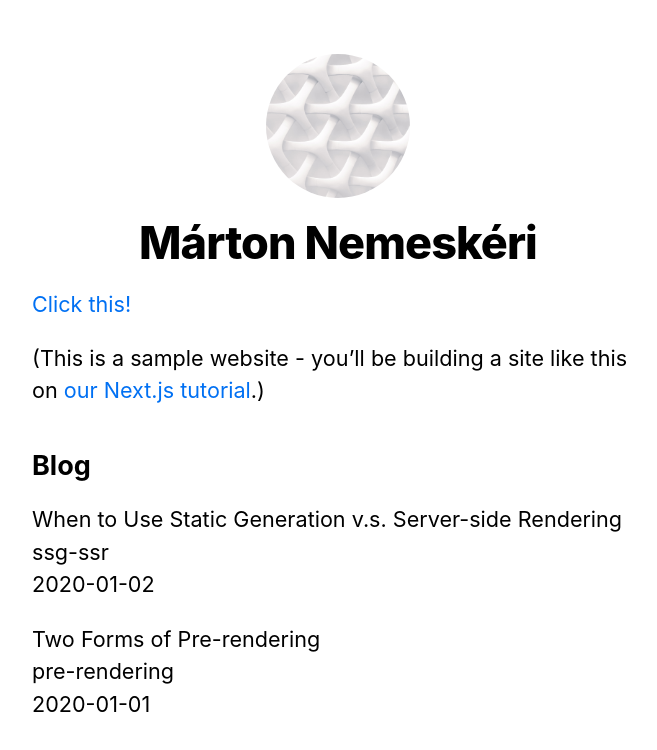
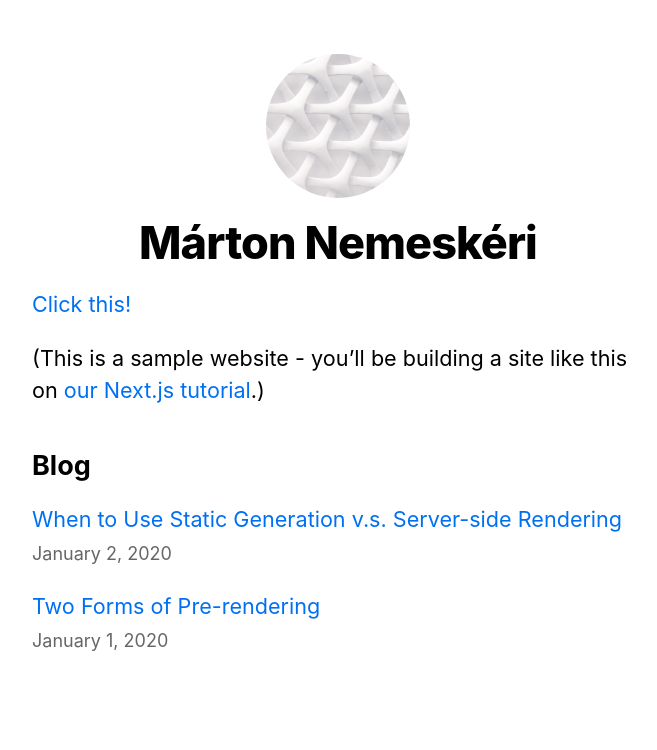
Before and after one commit to Samenti/nextjs-blog, a Next.js app: page / in a window 1280 px wide. Shown: the top 750 px of the page, without its empty margins (302-959 px from the left). Built offline with nearby package versions, Linux system fonts and the light colour scheme.

Commit message:
Index page styles and links

```diff
--- a/pages/index.js
+++ b/pages/index.js
@@ -1,4 +1,5 @@
 import Link from 'next/link';
+import Date from '../components/date';
 import Head from 'next/head';
 import Layout, { siteTitle } from '../components/layout';
 import utilStyles from '../styles/utils.module.css';
@@ -22,11 +23,13 @@
         <ul className={utilStyles.list}>
           {allPostsData.map(({ id, date, title }) => (
             <li className={utilStyles.listItem} key={id}>
-              {title}
+              <Link href={`/posts/${id}`}>
+                <a>{title}</a>
+              </Link>
               <br />
-              {id}
-              <br />
-              {date}
+              <small className={utilStyles.lightText}>
+                <Date dateString={date} />
+              </small>
             </li>
           ))}
         </ul>
```
